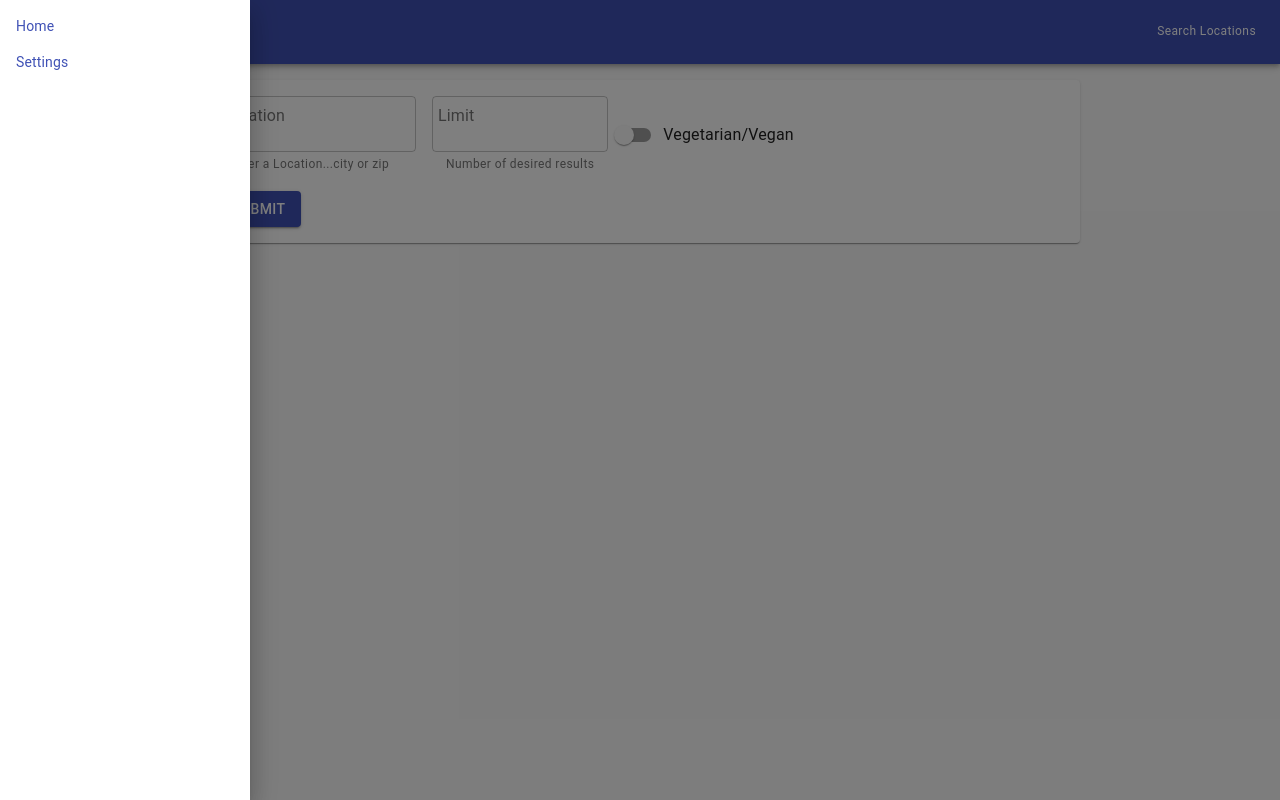
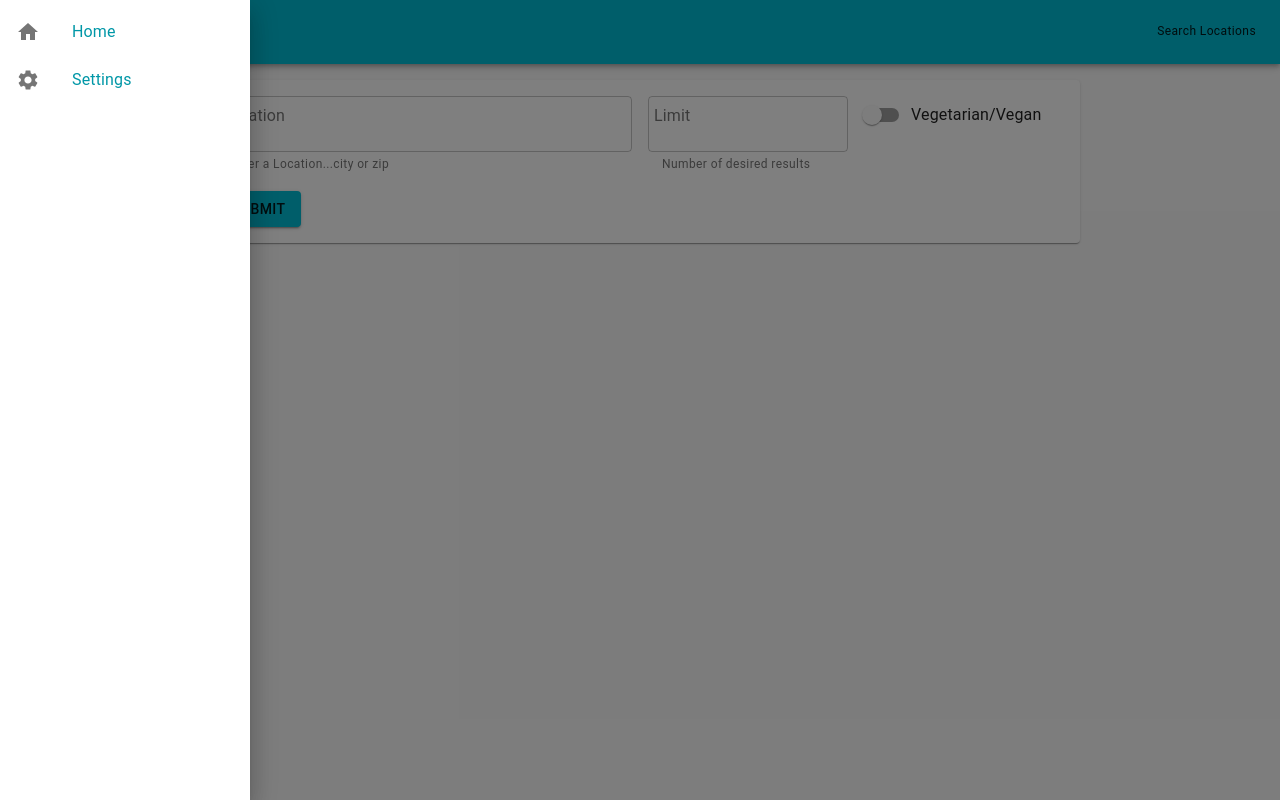
Before and after one commit to gjblythe/where-to-eat, a React (Create React App) app in the folder src/client/: page / in a window 1280 px wide. Both pictures are taken after a click on the button "menu". Built offline with nearby package versions, Linux system fonts and the light colour scheme.

Commit message:
dynamic primary color

```diff
--- a/src/client/src/App.tsx
+++ b/src/client/src/App.tsx
@@ -1,4 +1,5 @@
 import { createMuiTheme, CssBaseline, ThemeProvider, useMediaQuery } from '@material-ui/core';
+import cyan from '@material-ui/core/colors/cyan';
 import React from 'react';
 import {BrowserRouter as Router} from 'react-router-dom';
 import Routes from './components/Routes';
@@ -11,6 +12,7 @@ export default () => {
       createMuiTheme({
         palette: {
           type: prefersDarkMode ? 'dark' : 'light',
+          primary: cyan,
         },
       }),
     [prefersDarkMode],
--- a/src/client/src/components/menu/Menu.tsx
+++ b/src/client/src/components/menu/Menu.tsx
@@ -1,7 +1,7 @@
-import { Drawer, makeStyles, Link, List, Theme, ListItem } from '@material-ui/core';
+import { Drawer, makeStyles, Link, List, ListItem, ListItemIcon, ListItemText, Theme, useTheme } from '@material-ui/core';
+import { Home, Settings } from '@material-ui/icons';
 import React from 'react';
 import { Link as RouterLink} from 'react-router-dom';
-import Routes from '../Routes';
 
 const useStyles = makeStyles((theme: Theme) => ({
   routes: {
@@ -16,14 +16,26 @@ interface IProps {
 
 export default ({open, onClose}: IProps) => {
   const classes = useStyles();
+  const theme = useTheme();
+  const color = theme.palette.type === 'dark' ? theme.palette.primary.light : theme.palette.primary.dark;
   return (
     <Drawer anchor={'left'} open={open} onClose={onClose}>
       <List className={classes.routes} component={'nav'}>
         <ListItem>
-          <Link to={'/'} component={RouterLink}>Home</Link>
+          <ListItemIcon>
+            <Home/>
+          </ListItemIcon>
+          <ListItemText>
+            <Link to={'/'} style={{color}} component={RouterLink}>Home</Link>
+          </ListItemText>
         </ListItem>
         <ListItem>
-          <Link to={'/settings'} component={RouterLink}>Settings</Link>
+          <ListItemIcon>
+            <Settings/>
+          </ListItemIcon>
+          <ListItemText>
+            <Link to={'/settings'} style={{color}} component={RouterLink}>Settings</Link>
+          </ListItemText>
         </ListItem>
       </List>
     </Drawer>
--- a/src/client/src/components/search/LocationCards.tsx
+++ b/src/client/src/components/search/LocationCards.tsx
@@ -9,7 +9,7 @@ interface IProps {
 const useStyles = makeStyles((theme: Theme) => ({
   card: {
     width: 260,
-    height: 360,
+    height: 380,
     margin: theme.spacing(2),
   },
   image: {
--- a/src/client/src/components/search/SearchForm.tsx
+++ b/src/client/src/components/search/SearchForm.tsx
@@ -43,8 +43,9 @@ const searchLocation = () => {
     <Container maxWidth={'md'}>
       <Paper className={classes.form}>
         <Grid container>
-          <Grid item xs={3}>
+          <Grid item xs={12} sm={6}>
             <TextField
+              fullWidth={true}
               className={classes.field}
               label={'Location'}
               helperText={'enter a Location...city or zip'}
@@ -52,7 +53,9 @@ const searchLocation = () => {
               onChange={handleChange('searchQuery')}
             />
           </Grid>
+          <Grid item xs={12} sm={3}>
             <TextField
+              fullWidth={true}
               inputProps={{type: 'number', min: '1', max: '50'}}
               className={classes.field}
               label={'Limit'}
@@ -60,7 +63,10 @@ const searchLocation = () => {
               variant={'outlined'}
               onChange={handleChange('limit')}
             />
+          </Grid>
+          <Grid item xs={12} sm={1}>
             <FormControlLabel
+              className={classes.field}
               control={
             <Switch
               color={'primary'}
@@ -68,6 +74,7 @@ const searchLocation = () => {
             />}
             label="Vegetarian/Vegan"
             />
+          </Grid>
         </Grid>
         <Button
           className={classes.button}
```
